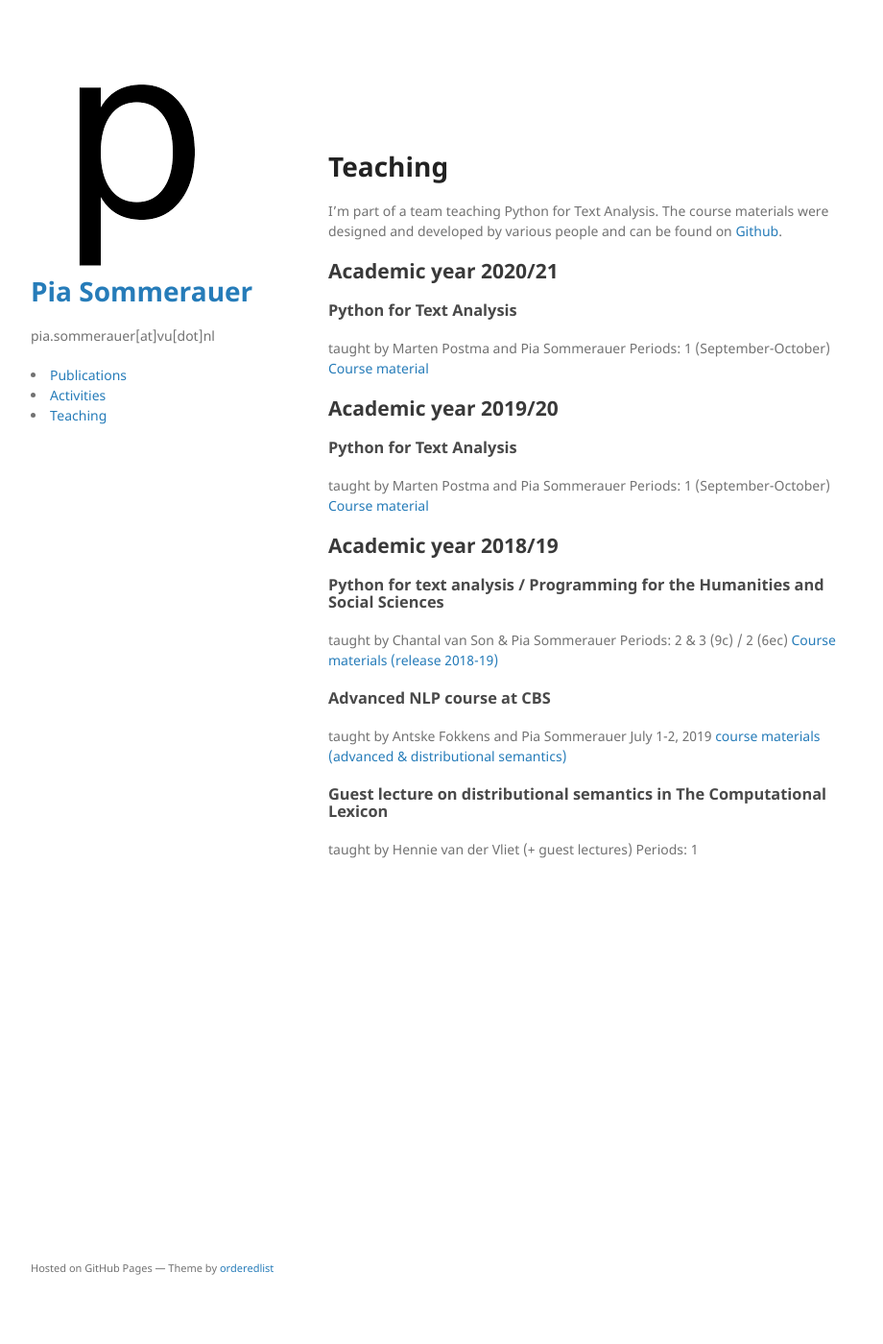
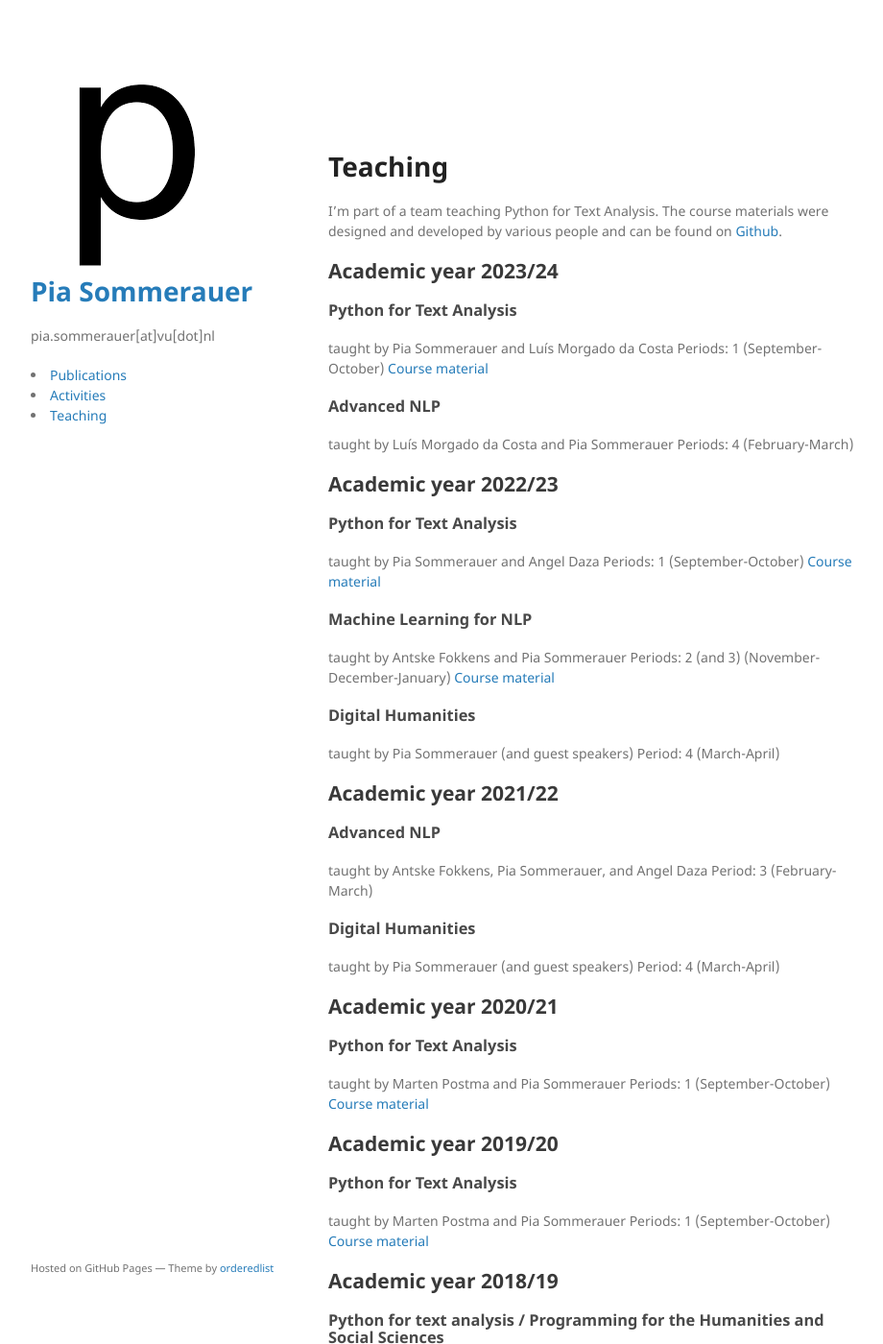
Before and after one commit to PiaSommerauer/PiaSommerauer.github.io, a Jekyll site: the page built from teaching.md, in a window 1280 px wide and 1400 px high. Shown: the whole window at 96% size, without its empty margins (178-1098 px from the left). Built offline with Jekyll 4.4.1, drawn with Linux system fonts in a browser that asks for light colours; our own code applies the rules of GitHub Pages for plain Markdown files.

Commit message:
update no longer PhD student

```diff
--- a/teaching.md
+++ b/teaching.md
@@ -1,6 +1,44 @@
 # Teaching
 
 I'm part of a team teaching Python for Text Analysis. The course materials were designed and developed by various people and can be found on [Github](https://github.com/cltl/python-for-text-analysis).
+
+
+## Academic year 2023/24
+
+### Python for Text Analysis
+taught by Pia Sommerauer and Luís Morgado da Costa
+Periods: 1 (September-October)
+[Course material](https://github.com/cltl/python-for-text-analysis)
+
+### Advanced NLP
+taught by Luís Morgado da Costa and Pia Sommerauer
+Periods: 4 (February-March)
+
+## Academic year 2022/23
+
+### Python for Text Analysis
+taught by Pia Sommerauer and Angel Daza
+Periods: 1 (September-October)
+[Course material](https://github.com/cltl/python-for-text-analysis)
+
+### Machine Learning for NLP
+taught by Antske Fokkens and Pia Sommerauer
+Periods: 2 (and 3) (November-December-January)
+[Course material](https://github.com/cltl/python-for-text-analysis)
+
+### Digital Humanities
+taught by Pia Sommerauer (and guest speakers)
+Period: 4 (March-April)
+
+## Academic year 2021/22
+
+### Advanced NLP
+taught by Antske Fokkens, Pia Sommerauer, and Angel Daza
+Period: 3 (February-March)
+
+### Digital Humanities
+taught by Pia Sommerauer (and guest speakers)
+Period: 4 (March-April)
 
 
 ## Academic year 2020/21
```
Also changed, not shown: index.md (+4 -5 lines), pub.md (+2 -0 lines).
